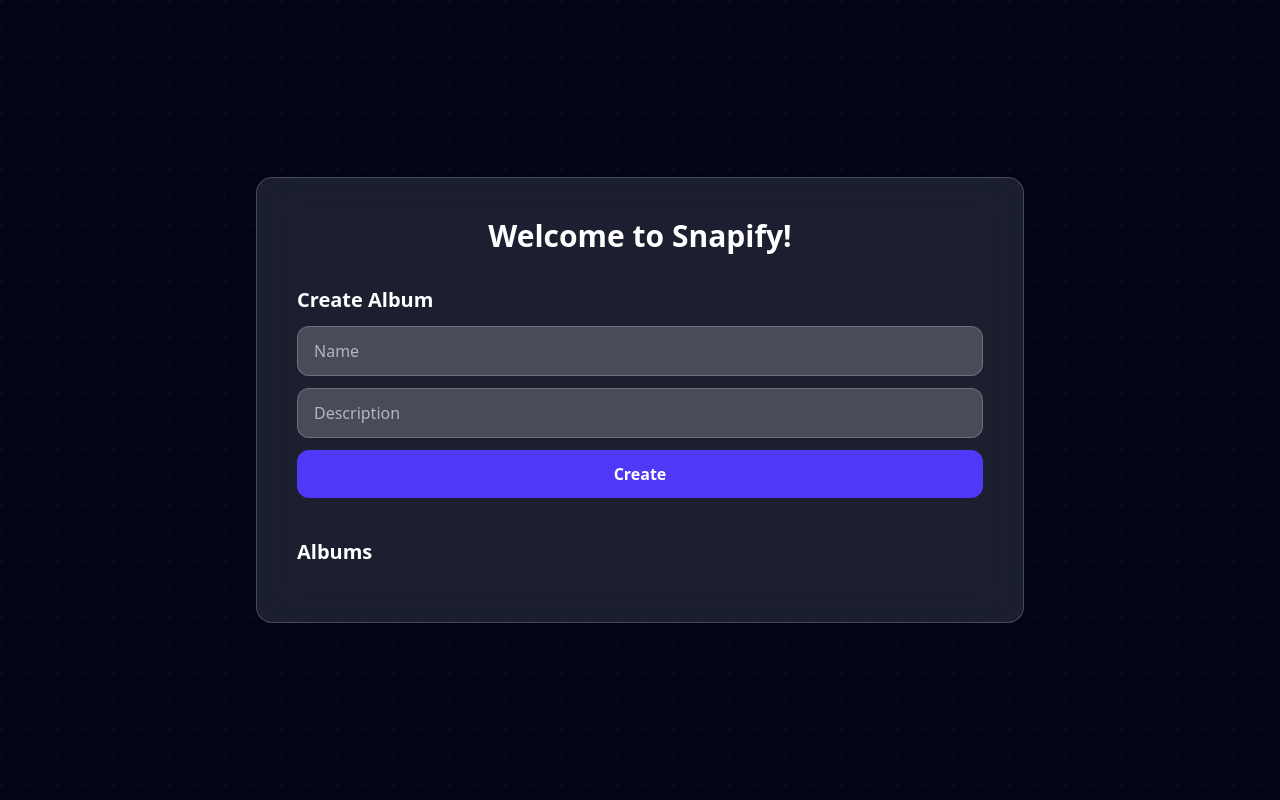
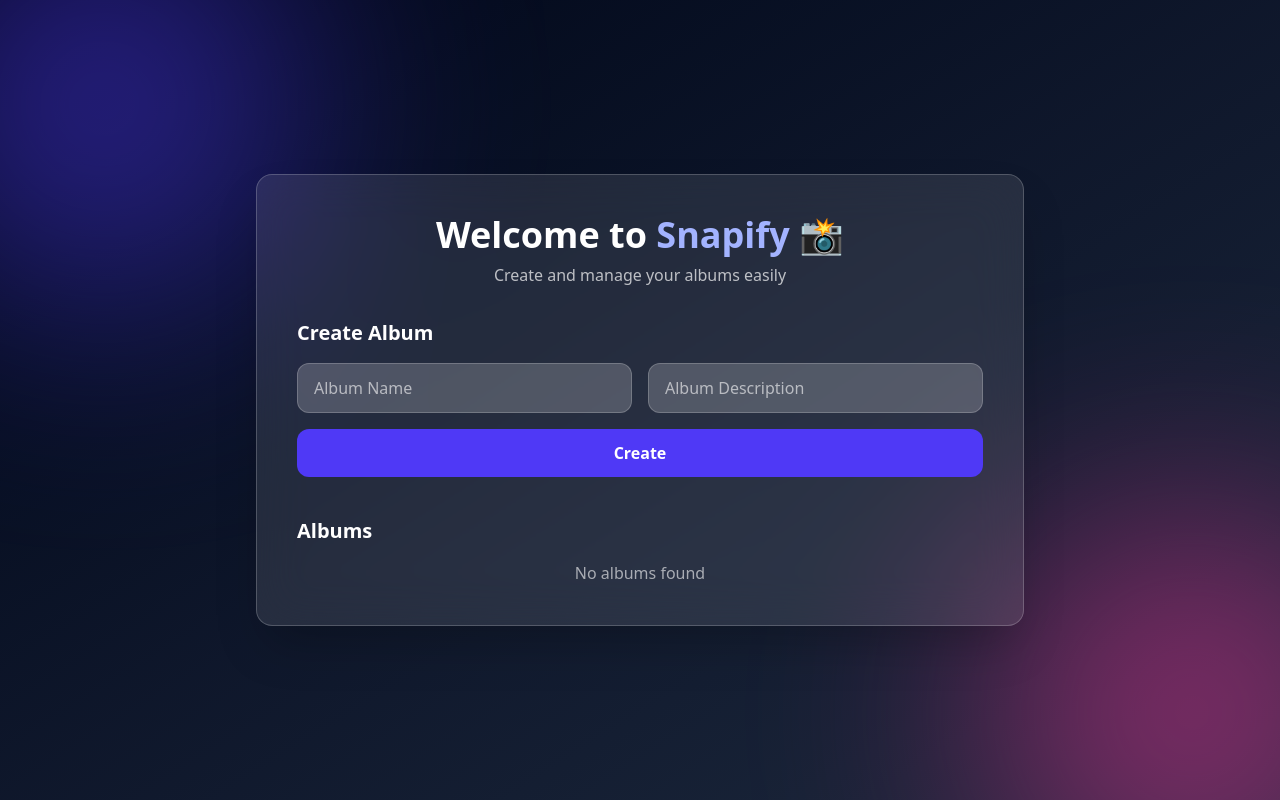
Before and after one commit to Srushtik942/Snapify-frontend, a React (Vite) app: page /albums in a window 1280 px wide. Built offline with nearby package versions, Linux system fonts and the light colour scheme.

Commit message:
changes made

```diff
--- a/src/pages/Albums.jsx
+++ b/src/pages/Albums.jsx
@@ -63,7 +63,6 @@
 // }
 
 // export default Albums
-
 import React, { useEffect, useState } from "react";
 import axios from "axios";
 
@@ -74,7 +73,6 @@
 
   const token = localStorage.getItem("token");
 
-  // fetch album
   useEffect(() => {
     if (token) {
       axios
@@ -87,7 +85,6 @@
           const albumsArray = Array.isArray(res.data.album)
             ? res.data.album
             : Object.values(res.data.album || {});
-          console.log(albumsArray);
           setAlbum(albumsArray);
         })
         .catch((err) => console.error(err));
@@ -95,64 +92,69 @@
   }, [token]);
 
   return (
-    <div className="min-h-screen flex items-center justify-center px-4 bg-slate-950 relative overflow-hidden">
+    <div className="min-h-screen relative overflow-hidden flex items-center justify-center bg-gradient-to-br from-slate-950 via-slate-900 to-slate-800 px-4">
 
-      {/* Option 3 Professional Pattern Background */}
-      <div
-        className="absolute inset-0 opacity-30"
-        style={{
-          backgroundImage:
-            "radial-gradient(circle at 1px 1px, rgba(255,255,255,0.15) 1px, transparent 0)",
-          backgroundSize: "28px 28px",
-        }}
-      />
+      {/* Glow circles */}
+      <div className="absolute -top-24 -left-24 w-[400px] h-[400px] bg-indigo-600 rounded-full blur-[120px] opacity-50"></div>
+      <div className="absolute -bottom-28 -right-28 w-[400px] h-[400px] bg-pink-500 rounded-full blur-[120px] opacity-50"></div>
 
-      {/* Main Content Card */}
+      {/* Main Card */}
       <div className="relative z-10 w-full max-w-3xl bg-white/10 backdrop-blur-xl rounded-2xl shadow-2xl p-6 md:p-10 border border-white/20">
 
-        <h1 className="text-3xl font-bold text-white text-center">
-          Welcome to Snapify!
+        <h1 className="text-3xl md:text-4xl font-bold text-white text-center">
+          Welcome to <span className="text-indigo-300">Snapify</span> 📸
         </h1>
 
-        <h2 className="text-xl font-semibold text-white mt-8 mb-3">
-          Create Album
-        </h2>
+        <p className="text-center text-white/70 mt-2">
+          Create and manage your albums easily
+        </p>
 
-        <div className="flex flex-col gap-3">
+        {/* Create Album */}
+        <div className="mt-8">
+          <h2 className="text-xl font-semibold text-white mb-4">Create Album</h2>
+
+          <div className="grid md:grid-cols-2 gap-4">
             <input
               className="px-4 py-3 rounded-xl outline-none bg-white/20 text-white placeholder-white/60 border border-white/20 focus:border-indigo-400"
-            placeholder="Name"
+              placeholder="Album Name"
               value={name}
               onChange={(e) => setName(e.target.value)}
             />
 
             <input
               className="px-4 py-3 rounded-xl outline-none bg-white/20 text-white placeholder-white/60 border border-white/20 focus:border-indigo-400"
-            placeholder="Description"
+              placeholder="Album Description"
               value={description}
               onChange={(e) => setDescription(e.target.value)}
             />
+          </div>
 
-          <button className="bg-indigo-600 hover:bg-indigo-700 text-white font-semibold py-3 rounded-xl transition">
+          <button className="mt-4 w-full bg-indigo-600 hover:bg-indigo-700 text-white font-semibold py-3 rounded-xl transition">
             Create
           </button>
         </div>
 
-        <h2 className="text-xl font-semibold text-white mt-10 mb-4">
-          Albums
-        </h2>
+        {/* Albums List */}
+        <div className="mt-10">
+          <h2 className="text-xl font-semibold text-white mb-4">Albums</h2>
 
-        <ul className="space-y-3">
-          {album.map((album) => (
-            <li
-              key={album._id}
-              className="bg-white/10 border border-white/20 rounded-xl p-4 text-white hover:bg-white/20 transition"
+          {album.length === 0 ? (
+            <p className="text-white/60 text-center">No albums found</p>
+          ) : (
+            <div className="grid sm:grid-cols-2 gap-4">
+              {album.map((alb) => (
+                <div
+                  key={alb._id}
+                  className="bg-white/10 border border-white/20 rounded-2xl p-4 hover:bg-white/20 transition"
                 >
-              <strong className="text-lg">{album.name}</strong> -{" "}
-              <span className="text-white/70">{album.description}</span>
-            </li>
+                  <h3 className="text-lg font-bold text-white">{alb.name}</h3>
+                  <p className="text-white/70 text-sm mt-1">{alb.description}</p>
+                </div>
               ))}
-        </ul>
+            </div>
+          )}
+        </div>
+
       </div>
     </div>
   );
```
Lines whose indentation alone changed are shown as unchanged.
